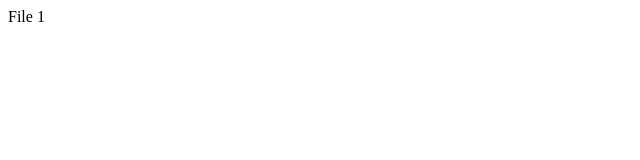
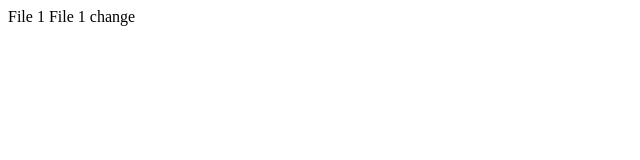
Before and after one commit to Terban/repo-test, a plain HTML site: page 1.html in a window 1280 px wide. Shown: the whole page, without its empty margins (0-640 px from the left). Drawn offline with Linux system fonts and the light colour scheme.

Commit message:
file 1 change

```diff
--- a/1.html
+++ b/1.html
@@ -8,5 +8,6 @@
 </head>
 <body>
     File 1
+    File 1 change
 </body>
 </html>
```
